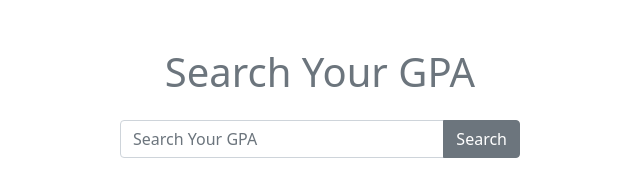
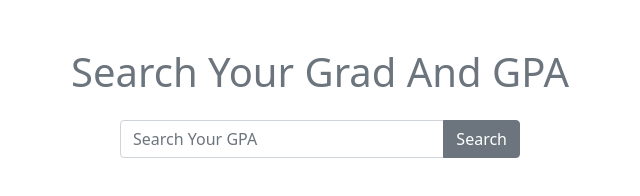
Before and after one commit to saruarhosenn/GPA-Calculator, a plain HTML site: page index.html in a window 1280 px wide. Shown: the whole page, without its empty margins (320-960 px from the left). Drawn offline with nearby package versions, Linux system fonts and the light colour scheme.

Commit message:
Update index.html

```diff
--- a/index.html
+++ b/index.html
@@ -17,7 +17,7 @@
 	<section class="py-5">
 		<div class="container">
 			<div class="text-center mb-4">
-				<h1 class="text-secondary">Search Your GPA</h1>
+				<h1 class="text-secondary">Search Your Grad And GPA</h1>
 			</div>
 			<!-- Search Bar -->
 			<div class="input-group mb-2 mx-auto" style="max-width: 400px;">
```
